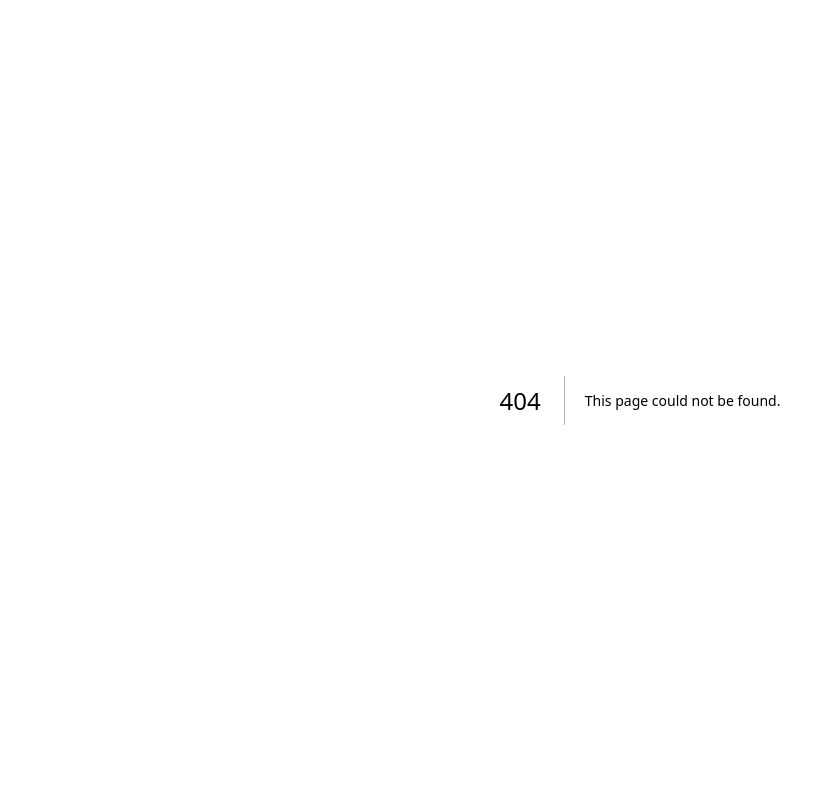
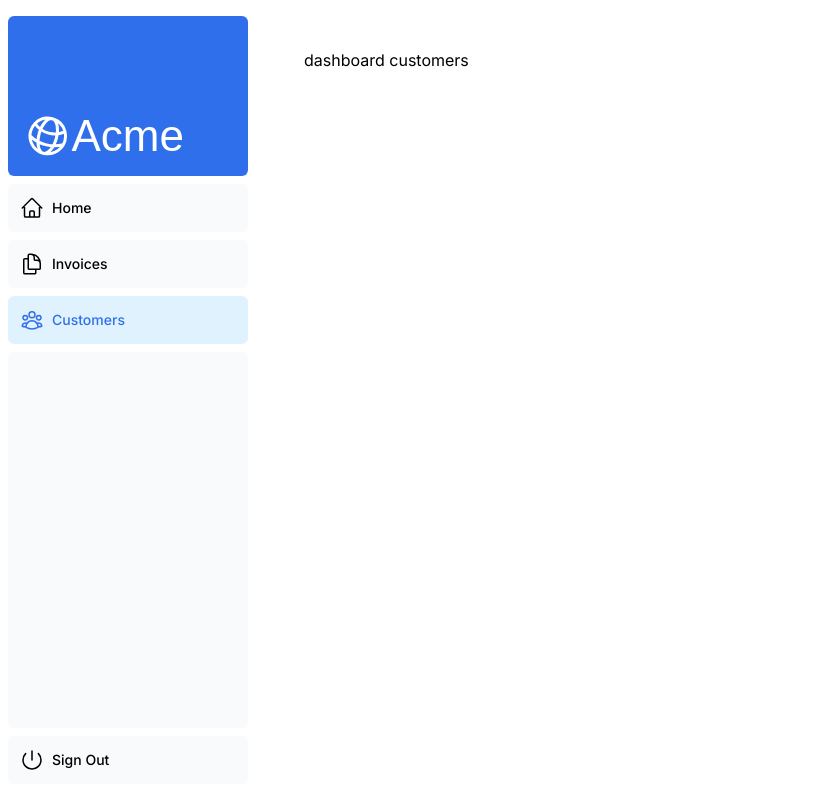
Before and after one commit to Alan-Balvin/nextjs-dashboard-, a Next.js app: page /dashboard/customers in a window 1280 px wide. Before the commit this address had no page. Shown: the whole page, without its empty margins (0-835 px from the left). Built offline with nearby package versions, Linux system fonts and the light colour scheme; a web font is replaced by a local one.

Commit message:
Adding dashboard navigations with Link, pages and styling links

```diff
--- /dev/null
+++ b/app/dashboard/customers/page.tsx
@@ -0,0 +1,7 @@
+import React from 'react'
+
+export default function customers() {
+  return (
+    <div>dashboard customers</div>
+  )
+}
--- /dev/null
+++ b/app/dashboard/invoices/page.tsx
@@ -0,0 +1,7 @@
+import React from 'react'
+
+export default function invoices() {
+  return (
+    <div>dashboard invoices</div>
+  )
+}
--- /dev/null
+++ b/app/dashboard/layout.tsx
@@ -0,0 +1,12 @@
+import SideNav from '@/app/ui/dashboard/sidenav';
+
+export default function Layout({ children }: { children: React.ReactNode }) {
+  return (
+    <div className="flex h-screen flex-col md:flex-row md:overflow-hidden">
+      <div className="w-full flex-none md:w-64">
+        <SideNav />
+      </div>
+      <div className="flex-grow p-6 md:overflow-y-auto md:p-12">{children}</div>
+    </div>
+  );
+}
--- /dev/null
+++ b/app/dashboard/page.tsx
@@ -0,0 +1,7 @@
+import React from 'react'
+
+export default function Page() {
+  return (
+    <div>Dashboard Page</div>
+  )
+}
--- a/app/ui/dashboard/nav-links.tsx
+++ b/app/ui/dashboard/nav-links.tsx
@@ -1,8 +1,12 @@
+'use client';
 import {
   UserGroupIcon,
   HomeIcon,
   DocumentDuplicateIcon,
 } from '@heroicons/react/24/outline';
+import Link from 'next/link';
+import { usePathname } from 'next/navigation';
+import clsx from 'clsx';
 
 // Map of links to display in the side navigation.
 // Depending on the size of the application, this would be stored in a database.
@@ -17,19 +21,20 @@
 ];
 
 export default function NavLinks() {
+  const pathname = usePathname()
   return (
     <>
       {links.map((link) => {
         const LinkIcon = link.icon;
         return (
-          <a
+          <Link
             key={link.name}
             href={link.href}
-            className="flex h-[48px] grow items-center justify-center gap-2 rounded-md bg-gray-50 p-3 text-sm font-medium hover:bg-sky-100 hover:text-blue-600 md:flex-none md:justify-start md:p-2 md:px-3"
+            className={clsx("flex h-[48px] grow items-center justify-center gap-2 rounded-md bg-gray-50 p-3 text-sm font-medium hover:bg-sky-100 hover:text-blue-600 md:flex-none md:justify-start md:p-2 md:px-3", {"bg-sky-100 text-blue-600" : pathname === link.href, }, )}
           >
             <LinkIcon className="w-6" />
             <p className="hidden md:block">{link.name}</p>
-          </a>
+          </Link>
         );
       })}
     </>
```
